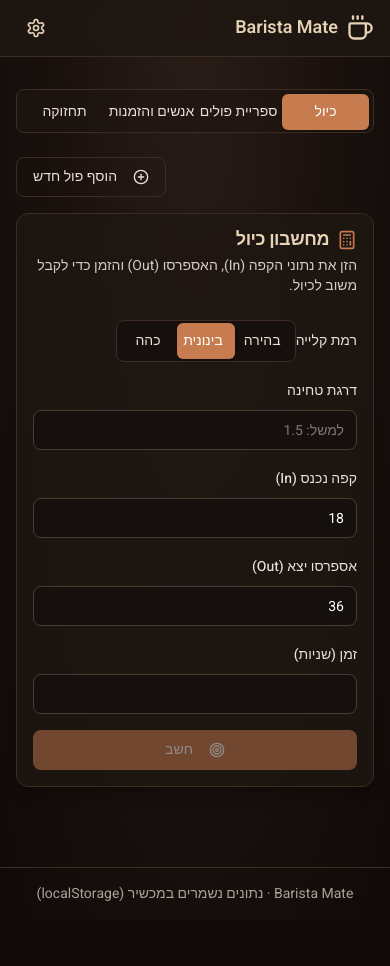
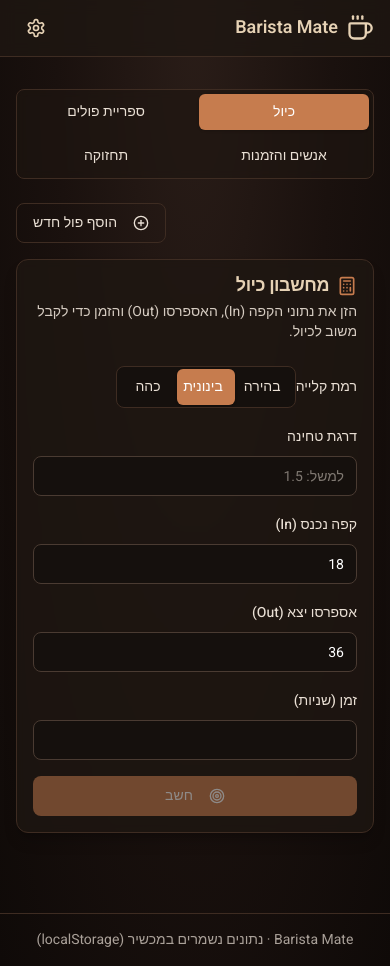
Before and after one commit to sagizu/barista-mate, a Next.js app: page / in a window 390 px wide. Before the commit the page ends 920 px from the top, so only its background shows below. Built offline with nearby package versions, Linux system fonts and the light colour scheme.

Commit message:
fix: Adjust tab layout for responsive design

```diff
--- a/app/page.tsx
+++ b/app/page.tsx
@@ -271,7 +271,7 @@
 
       <main className="container mx-auto max-w-4xl px-4 py-8">
         <Tabs value={tab} onValueChange={setTab} className="w-full">
-          <TabsList className="grid w-full grid-cols-4 max-w-2xl">
+          <TabsList className="grid w-full h-auto grid-cols-2 gap-2 sm:h-10 sm:grid-cols-4 max-w-2xl">
             <TabsTrigger value="dial-in">כיול</TabsTrigger>
             <TabsTrigger value="beans">ספריית פולים</TabsTrigger>
             <TabsTrigger value="people">אנשים והזמנות</TabsTrigger>
```
